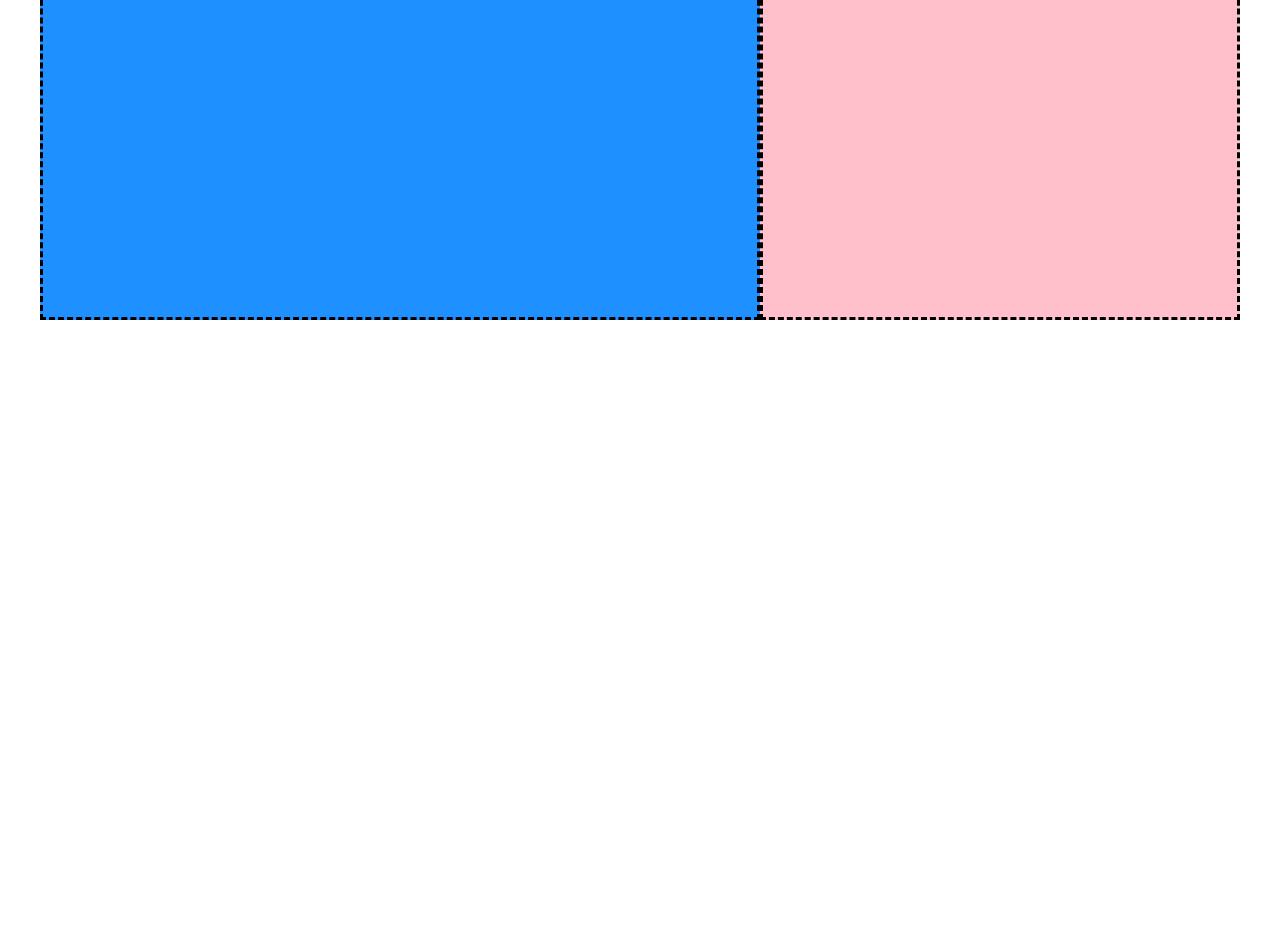
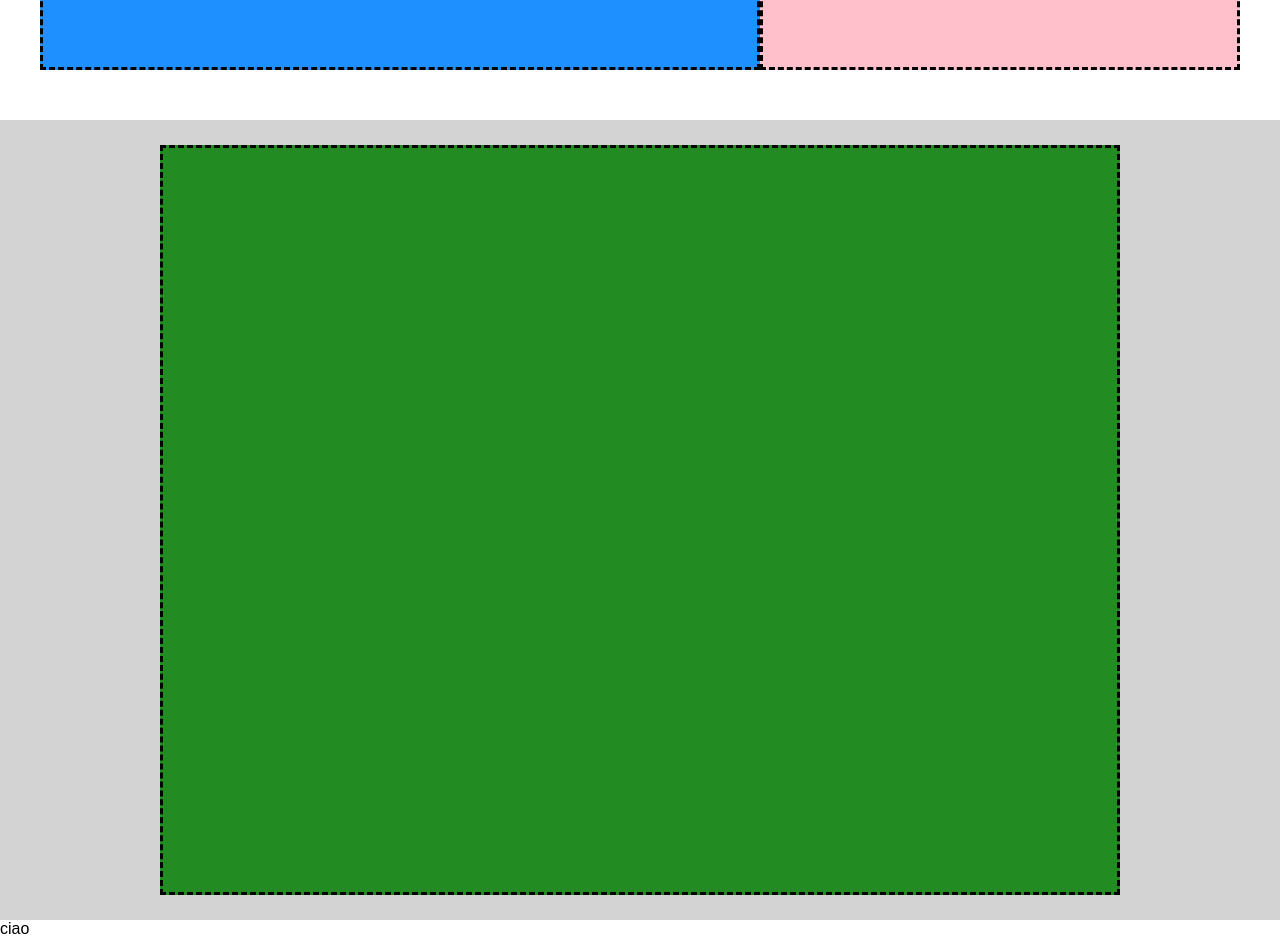
Before and after one commit to AlessandroMungai/htmlcss-struttura-discord, a plain HTML site: page index.html in a window 1280 px wide. Shown: the part 1980-2918 px from the top of the page. Before the commit the page ends 2300 px from the top, so only its background shows below. Drawn offline with Linux system fonts and the light colour scheme.

Commit message:
sesta section

```diff
--- a/css/Style.css
+++ b/css/Style.css
@@ -24,6 +24,7 @@ body{
     max-width: 1200px;
     margin: 0 auto;
 }
+
 
 /*-------
 
@@ -58,11 +59,12 @@ nav{
     display: flex;
     justify-content: center;
     align-items: center;
+    height: 500px;
 }
+
 
 .my-col-first{
     width: 75%;
-
 }
 
 
@@ -74,7 +76,16 @@ nav{
     width: 40%;
 }
 
+.my-row-fifth{
+    display: flex;
+    justify-content: center;
+    align-items: center;
+    height: 800px;
+}
 
+.my-col-fifth{
+    width: 80%;
+}
 
 
 /*-------
@@ -129,23 +140,34 @@ DEBUG
     border: dashed black;
 }
 
-.second-section{
-    height: 600px;
+.second-section, .fourth-section{
+    height: 500px;
 }
 
 .my-col-second-one{
     background-color: #1E90FF;
-    height: 500px;
+    height: 400px;
     border: dashed black;
 }
 
 .my-col-second-two{
     background-color: #FFC0CB;
-    height: 500px;
+    height: 400px;
     border: dashed black;
 }
 
 .third-section{
-    height: 600px;
+    height: 500px;
     background-color: #D3D3D3;
 }
+
+.fifth-section{
+    height: 800px;
+    background-color: #D3D3D3;
+}
+
+.my-col-fifth{
+    background-color: #228B22;
+    height: 750px;
+    border: dashed black;
+}
--- a/index.html
+++ b/index.html
@@ -175,18 +175,16 @@
             </section>
         <!---END FIFTH SECTION--->
 
+        </main>
+
+        <footer>
         <!---SIXTH SECTION--->
             <section class="sixt-section">
-
+                ciao
             </section>
 
 
-
-
-
-
-
-        </main>
+        </footer>
 
     </body>
 </html>
```
